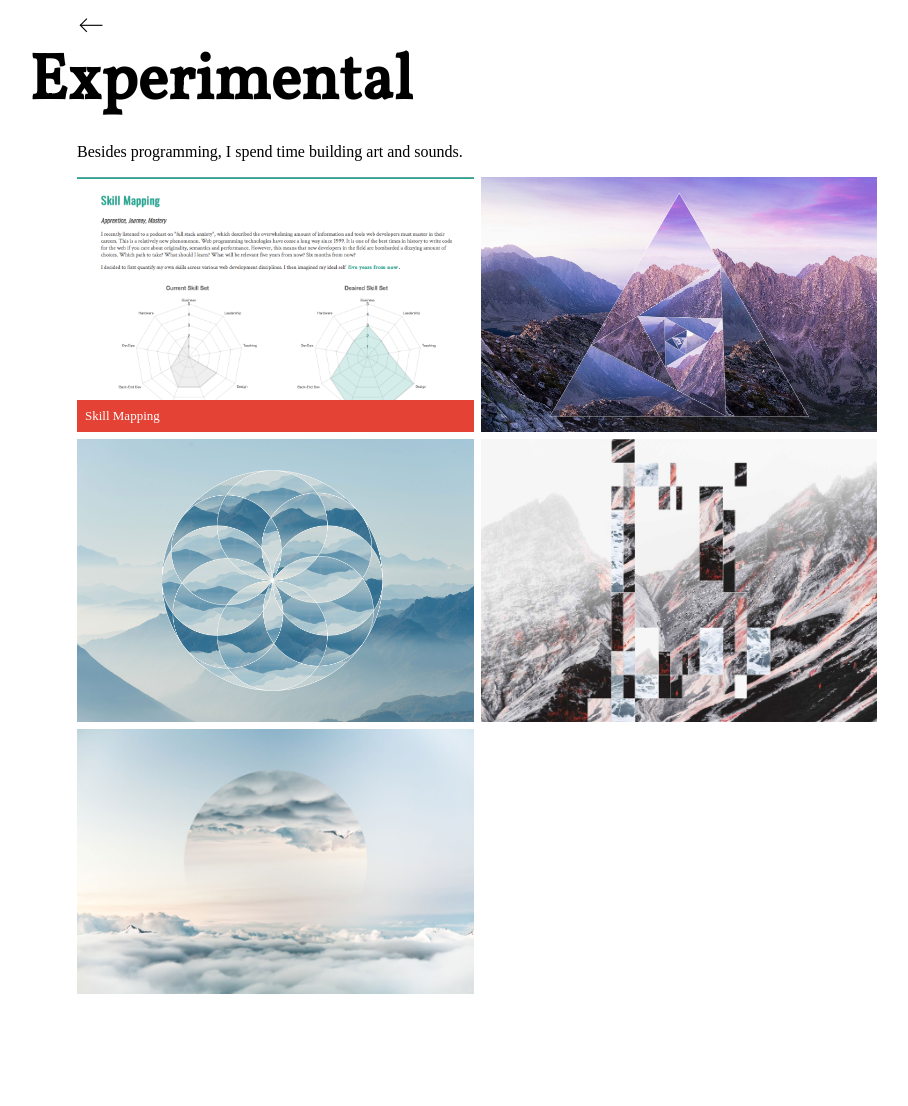
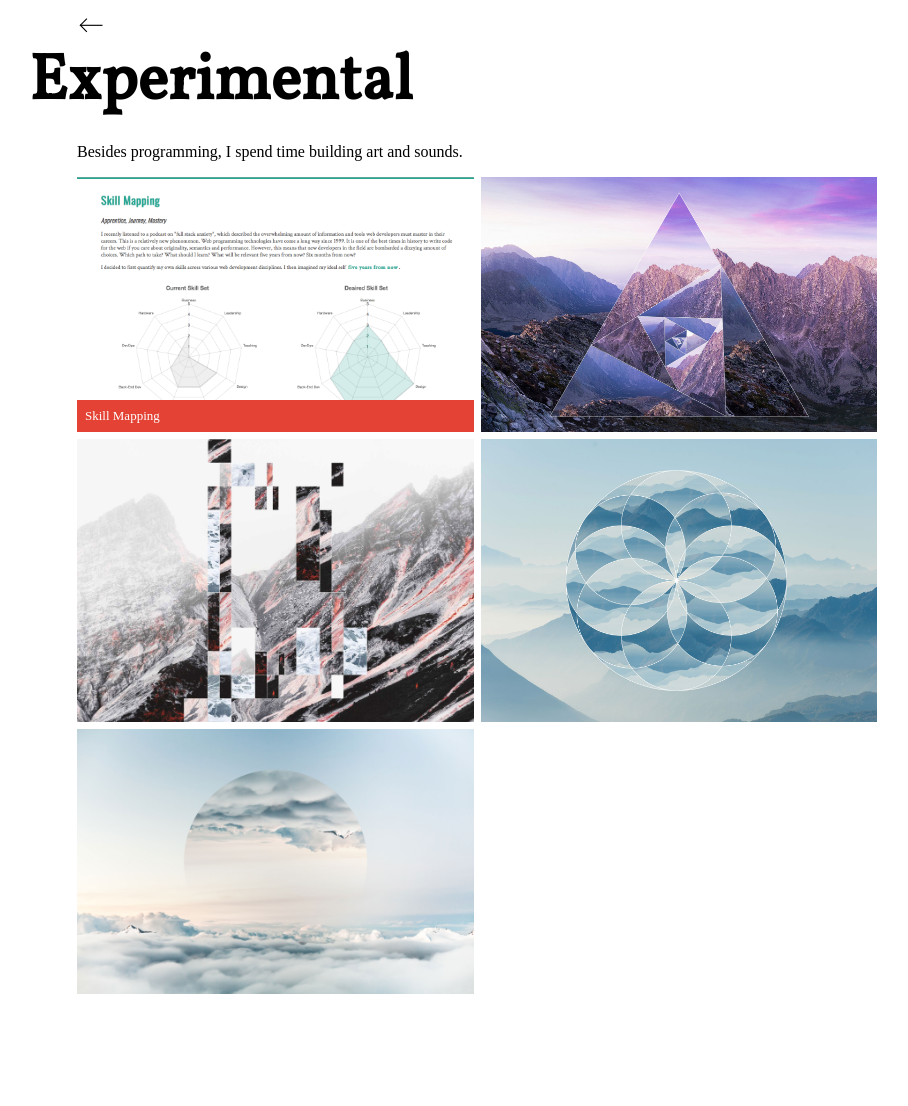
Before and after one commit to cssidy/personal-site, a Jekyll site: the page built from experimental.html, in a window 1280 px wide. Shown: the whole page, without its empty margins (163-1071 px from the left). Built offline with Jekyll 4.4.1, drawn with Linux system fonts in a browser that asks for light colours; some web fonts are replaced.

Commit message:
Update experimental.html

```diff
--- a/experimental.html
+++ b/experimental.html
@@ -19,10 +19,10 @@ layout: layout
       <img src="/assets/images/experiments/purple-mountain_web.jpg" />
     </li>
     <li>
-      <img src="/assets/images/experiments/cloud-circles_web.jpg" />
+      <img src="/assets/images/experiments/volcano_seafoam_web.jpg" />
     </li>
     <li>
-      <img src="/assets/images/experiments/volcano_seafoam_web.jpg" />
+      <img src="/assets/images/experiments/cloud-circles_web.jpg" />
     </li>
     <li>
       <img src="/assets/images/experiments/clouds_web.jpg" />
```
